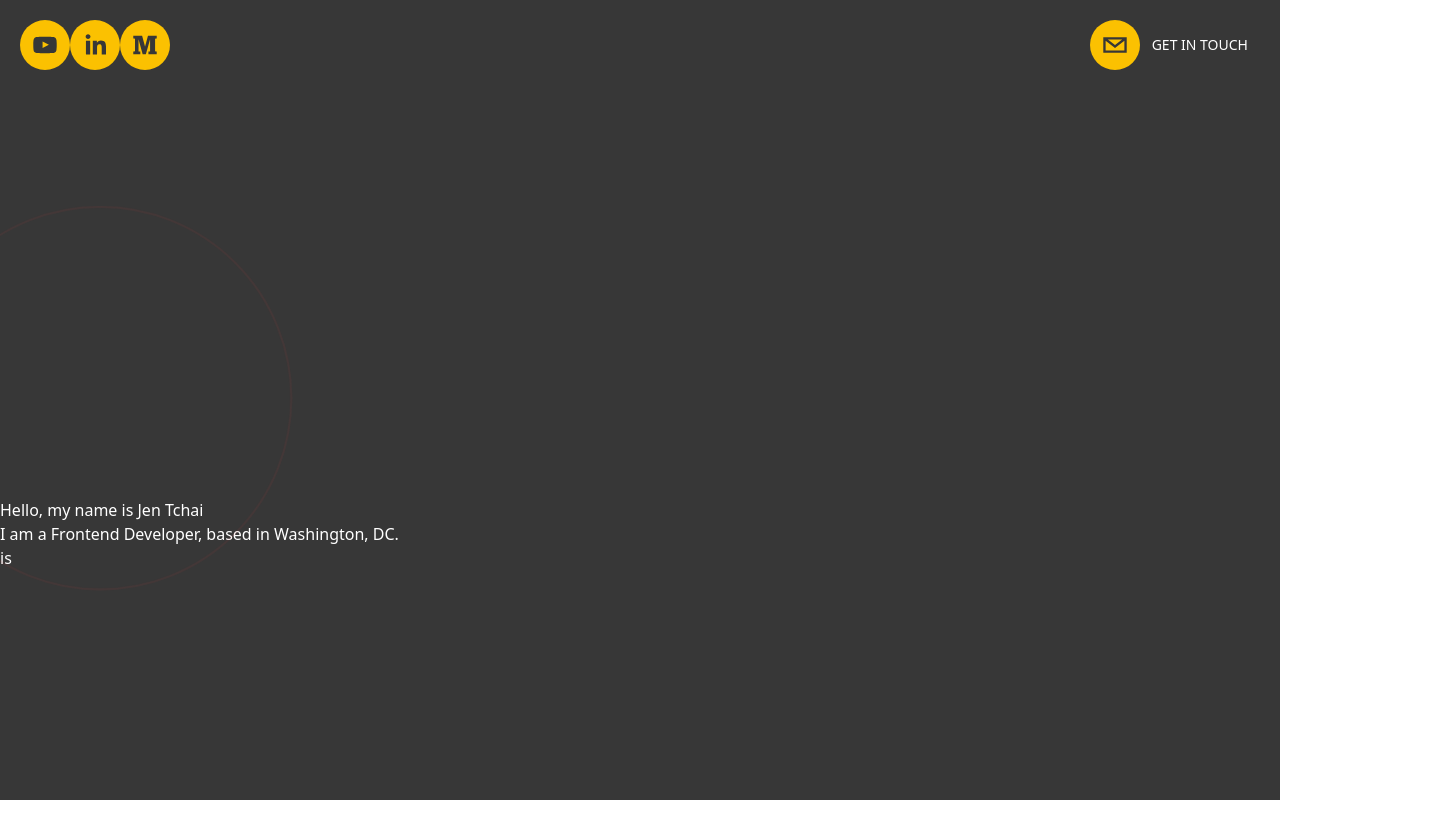
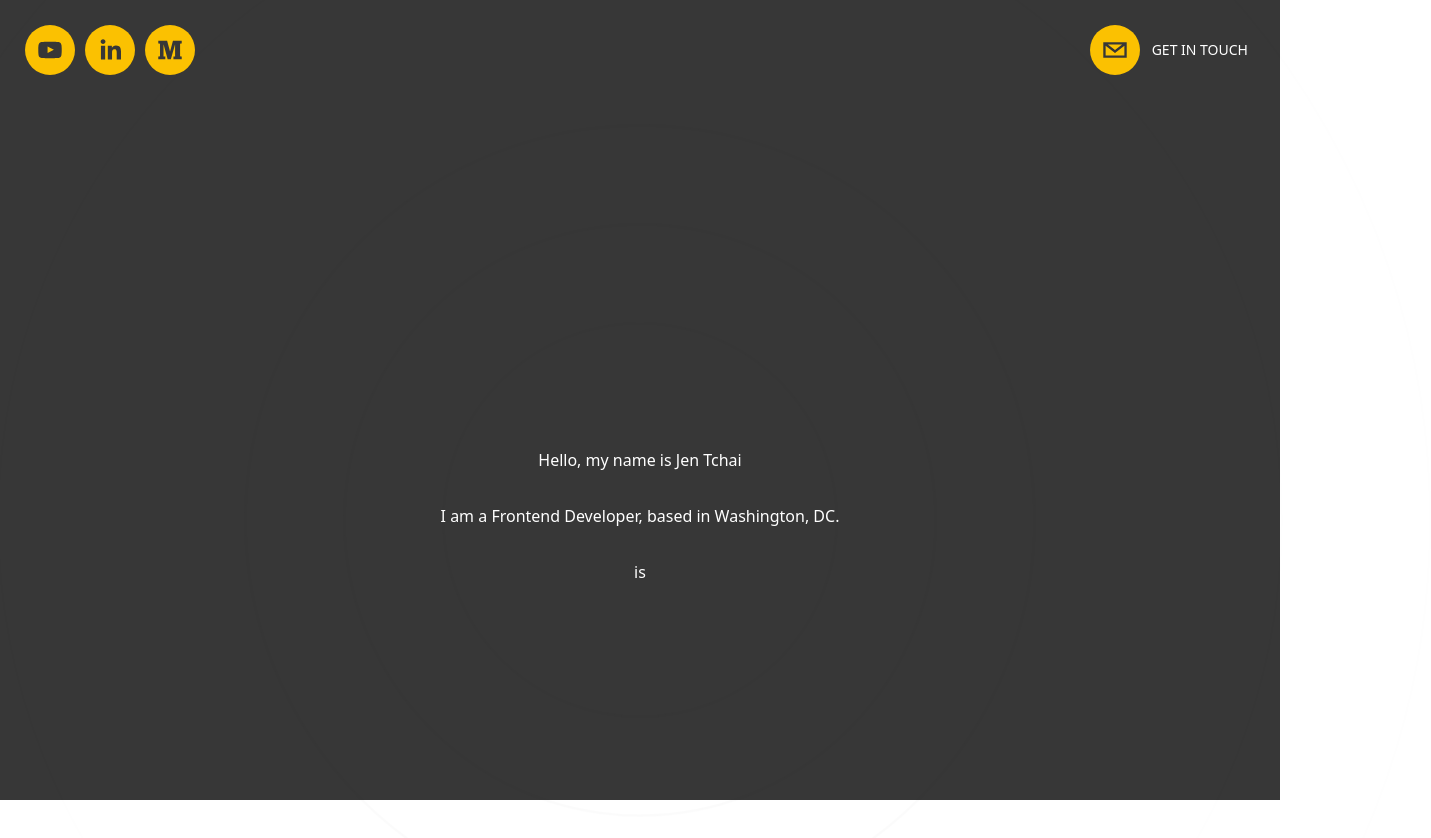
Before and after one commit to hopesunknown/portfolio, a Next.js app in the folder jen-portfolio/: page / in a window 1280 px wide. Shown: the top 838 px of the page, 1431 px wide, since content can reach past the window. Before the commit the page ends 800 px from the top, so only its background shows below. Built offline with nearby package versions, Linux system fonts and the light colour scheme.

Commit message:
adjusting background circles

```diff
--- a/jen-portfolio/components/BackgroundCircles.tsx
+++ b/jen-portfolio/components/BackgroundCircles.tsx
@@ -4,12 +4,12 @@ type Props = {}
 
 const BackgroundCircles = (props: Props) => {
   return (
-    <div>
-      <div className='border border-red-500 rounded-full h-[200px] w-[200px] mt-52 animate-ping'/>
-      <div/>
-      <div/>
-      <div/>
-      <div/>
+    <div className='relative flex justify-center items-center'>
+      <div className='absolute border border-[#333333] rounded-full h-[200px] w-[200px] mt-52 animate-ping'/>
+      <div className='absolute border border-[#333333] rounded-full h-[300px] w-[300px] mt-52 animate-ping'/>
+      <div className='absolute border border-[#333333] rounded-full h-[400px] w-[400px] mt-52 animate-ping'/>
+      <div className='absolute border border-[#333333] rounded-full h-[650px] w-[650px] opacity-20 mt-52 animate-ping'/>
+      <div className='absolute border border-[#333333] rounded-full h-[800px] w-[800px] opacity-20 mt-52 animate-ping'/>
     </div>
   )
 }
--- a/jen-portfolio/components/Header.tsx
+++ b/jen-portfolio/components/Header.tsx
@@ -20,7 +20,7 @@ function Header({}: Props) {
           scale: 1
         }}
         transition={{
-          duration: 1
+          duration: 1.5
         }}
       >
         {/* Social media icons */}
@@ -28,16 +28,19 @@ function Header({}: Props) {
           url='https://www.youtube.com/@jentchai1728'
           fgColor='transparent'
           bgColor='#FBC101'
+          style={{ margin: 5 }}
         /><br/>
         <SocialIcon
           url='https://www.linkedin.com/in/jentchai/'
           fgColor='transparent'
           bgColor='#FBC101'
+          style={{ margin: 5 }}
         />
         <SocialIcon
           url='https://medium.com/@jentchai'
           fgColor='transparent'
           bgColor='#FBC101'
+          style={{ margin: 5 }}
         />
       </motion.div>
 
@@ -54,7 +57,7 @@ function Header({}: Props) {
           scale: 1
         }}
         transition={{
-          duration: 1
+          duration: 1.5
         }}
       >
         <SocialIcon
--- a/jen-portfolio/components/Hero.tsx
+++ b/jen-portfolio/components/Hero.tsx
@@ -11,12 +11,12 @@ const Hero = (props: Props) => {
     delaySpeed: 2000
   })
   return (
-    <>
+    <div className='h-screen flex flex-col space-y-8 items-center justify-center text-center overlow-hidden'>
       <BackgroundCircles />
       <h1>Hello, my name is Jen Tchai</h1>
       <h2>I am a Frontend Developer, based in Washington, DC.</h2>
       <div>{text}</div>
-    </>
+    </div>
   )
 }
 
--- a/jen-portfolio/pages/index.tsx
+++ b/jen-portfolio/pages/index.tsx
@@ -6,7 +6,7 @@ import Hero from './../components/Hero';
 const Home: NextPage = () => {
   return (
     <>
-      <div className='bg-[rgb(55,55,55)] text-white h-screen'>
+      <div className='bg-[rgb(55,55,55)] text-white h-screen snap-y snap'>
         <Head>
           <title>Jen Tchai | Portfolio Site</title>
           <meta name="description" content="Generated by create next app" />
```
